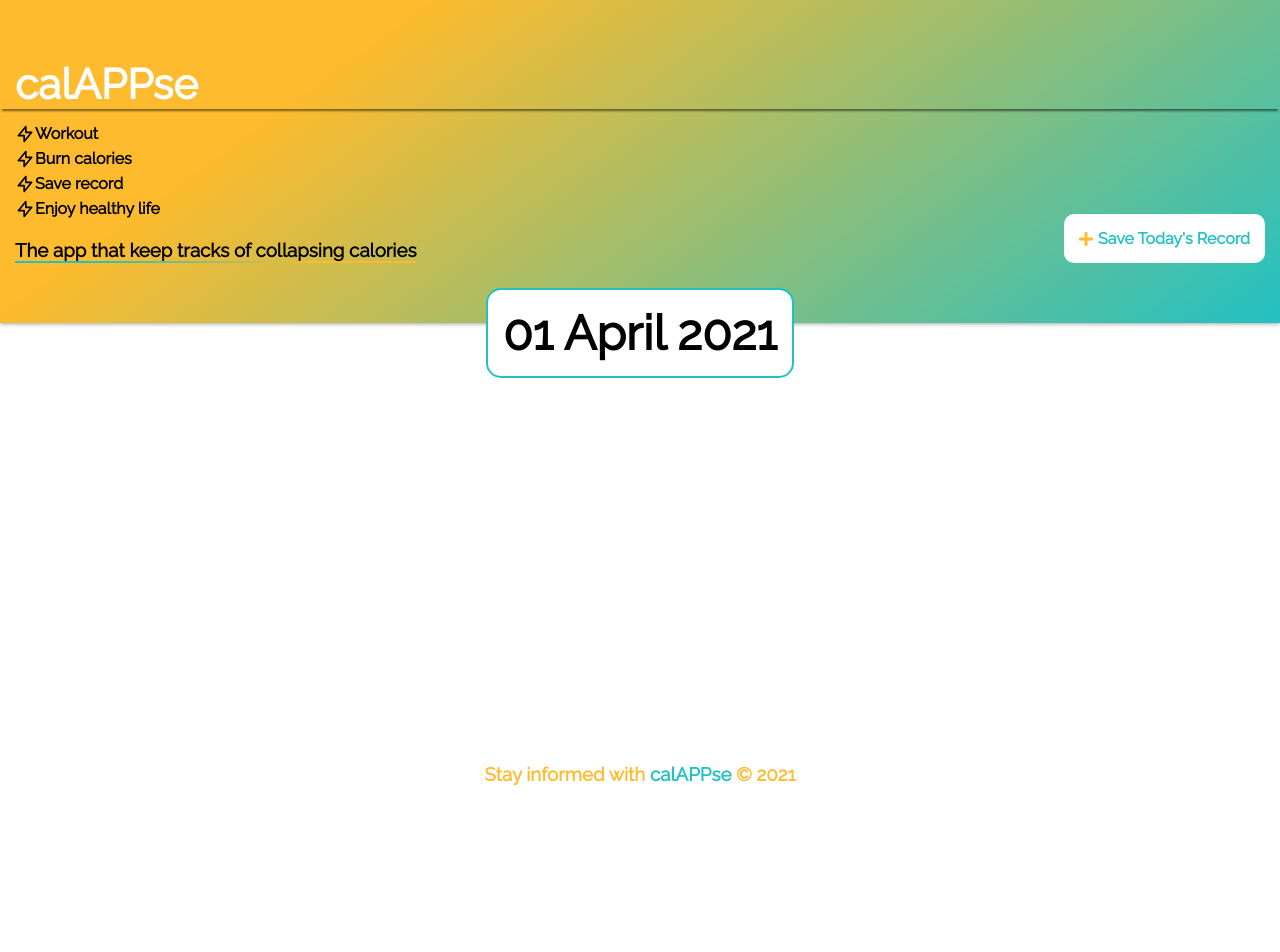
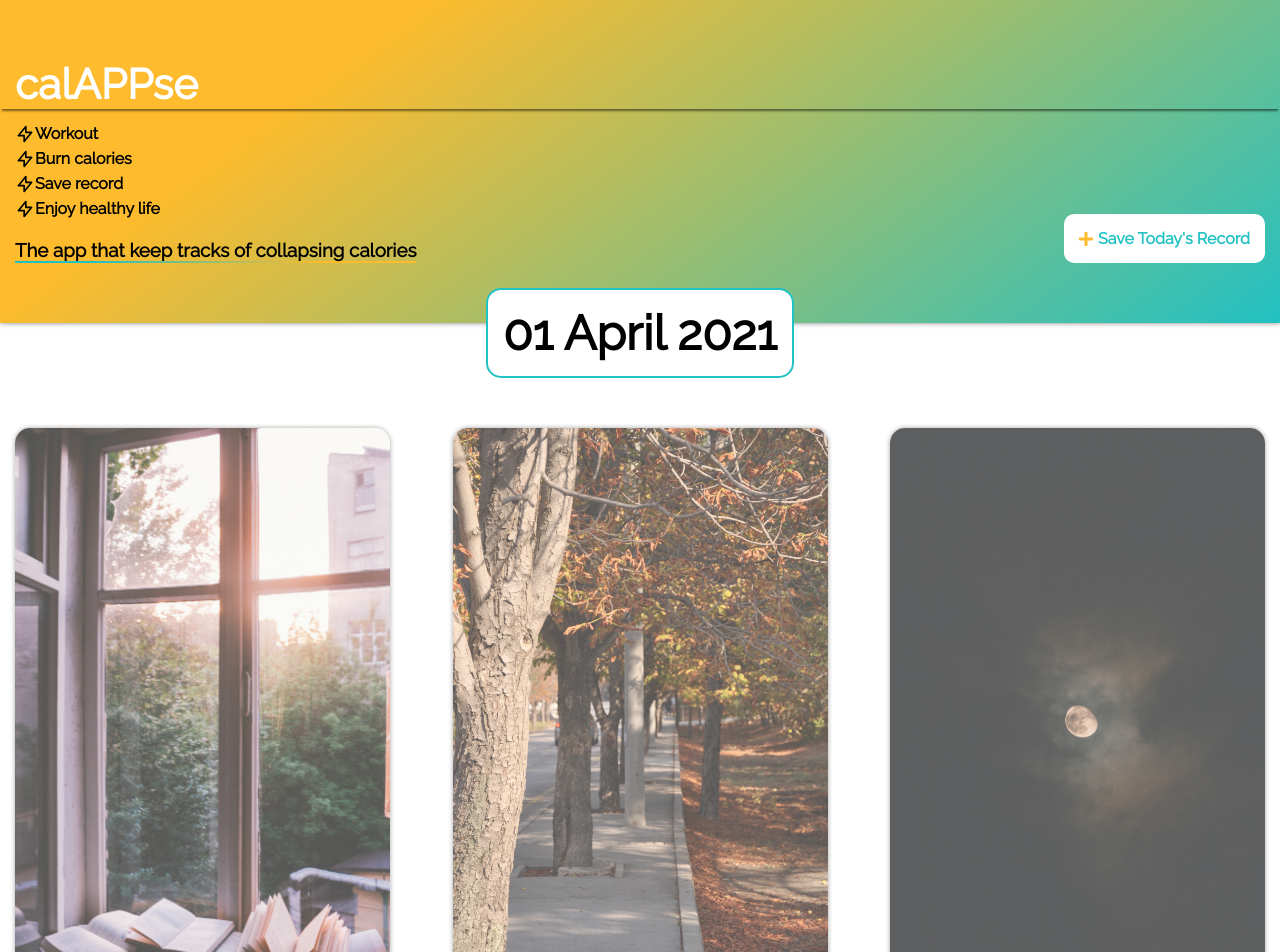
Before and after one commit to HristomirAsenov/calAPPse, a Next.js app: page /months/april/1 in a window 1280 px wide. Shown: the top 952 px of the page. Before the commit the page ends 800 px from the top, so only its background shows below. Built offline with nearby package versions, Linux system fonts and the light colour scheme.

Commit message:
visualize each stage of the day with image

```diff
--- a/pages/months/[month]/[day]/index.js
+++ b/pages/months/[month]/[day]/index.js
@@ -12,12 +12,41 @@ const SelectedMonthDayPage = () => {
     const currentYear = new Date().getFullYear();
 
     return (
-        <div className={`container ${classes['selected-date-container']}`}>
+        <div className={ `container ${classes['selected-date-container']}` }>
             <time
                 className={ classes['selected-date'] }
             >
                 { `${selectedDay} ${capitalizedMonth} ${currentYear}` }
             </time>
+            <section className={ classes['day-stages'] }>
+                <article>
+                    <div className={ classes['day-stage-img-container'] }>
+                        <img
+                            alt='Morning'
+                            title='Morning'
+                            src='/pics/morning-bg.jpg'
+                        />
+                    </div>
+                </article>
+                <article>
+                    <div className={ classes['day-stage-img-container'] }>
+                        <img
+                            alt='Noon'
+                            title='Noon'
+                            src='/pics/noon-bg.jpg'
+                        />
+                    </div>
+                </article>
+                <article>
+                    <div className={ classes['day-stage-img-container'] }>
+                        <img
+                            alt='Night'
+                            title='Night'
+                            src='/pics/night-bg.jpg'
+                        />
+                    </div>
+                </article>
+            </section>
         </div>
     );
 };
--- a/pages/months/[month]/[day]/index.module.scss
+++ b/pages/months/[month]/[day]/index.module.scss
@@ -17,4 +17,35 @@
         border-radius: 15px;
         border: 2px solid $primary;
     }
+
+    .day-stages {
+        display: flex;
+        justify-content: space-between;
+        flex-wrap: wrap;
+        height: 100%;
+
+        article {
+            width: 30%;
+            text-align: center;
+            height: 100%;
+
+            .day-stage-img-container {
+                transition: all 0.2s ease-in;
+                opacity: 0.7;
+
+                &:hover{
+                    transform: scale(1.05); // 105% of original size
+                    cursor: pointer;
+                    opacity: 1;
+                }
+
+                img {
+                    width: 100%;
+                    height: auto;
+                    border-radius: 15px;
+                    box-shadow: 0 0 5px 0 rgba(0,0,0,0.5);
+                }
+            }
+        }
+    }
 }
```
